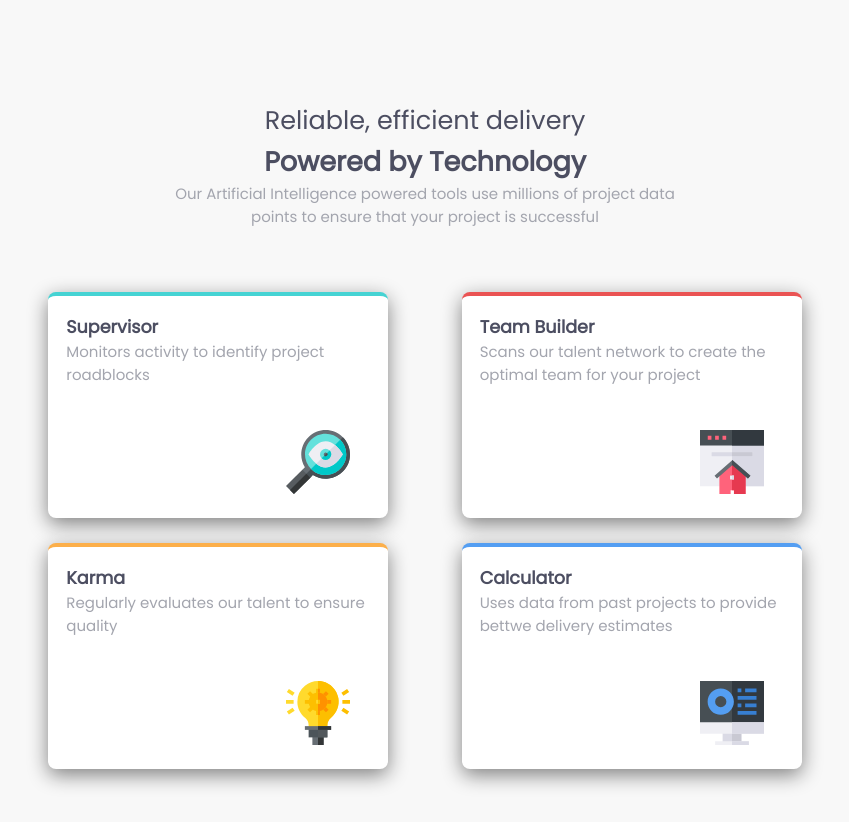
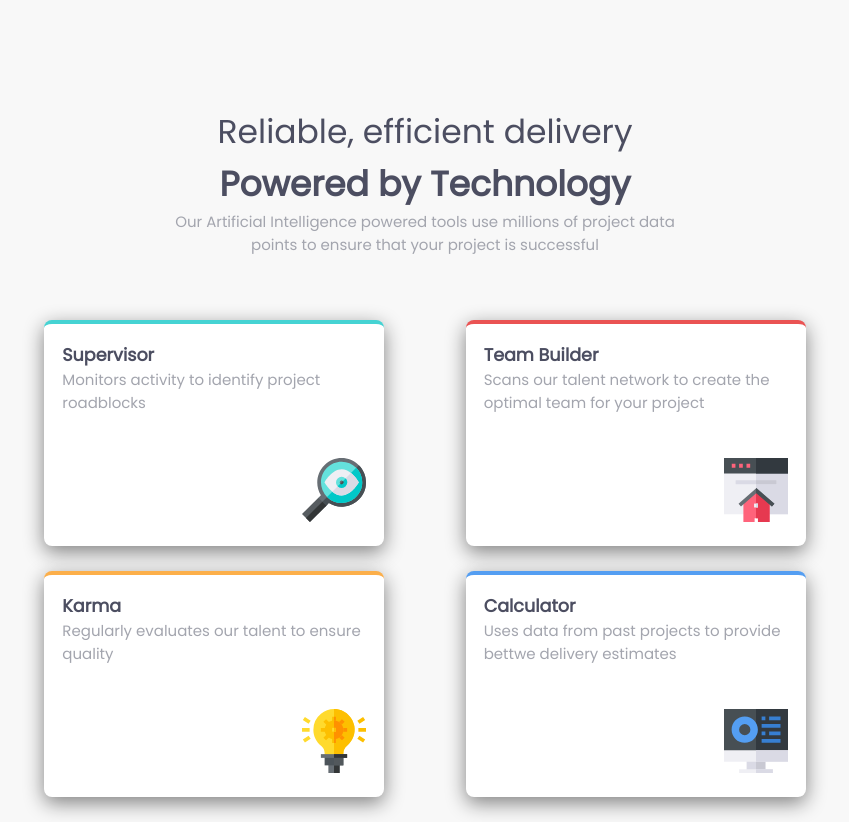
Before and after one commit to javieracevedo/four-card-feature-section, a plain HTML site: page index.html in a window 1280 px wide. Shown: the whole page, without its empty margins (215-1064 px from the left). Before the commit the page ends 800 px from the top, so only its background shows below. Drawn offline with Linux system fonts and the light colour scheme.

Commit message:
Change headins font sizes, add horizontal margins to cards.

```diff
--- a/index.html
+++ b/index.html
@@ -25,25 +25,33 @@
       <div class="card supervisor-card">
         <h3>Supervisor</h3>
         <p>Monitors activity to identify project roadblocks</p>
-        <img src="./images/icon-supervisor.svg"/>
+        <div class="image-container">
+          <img src="./images/icon-supervisor.svg"/>
+        </div>
       </div>
 
       <div class="card team-builder-card">
         <h3>Team Builder</h3>
         <p>Scans our talent network to create the optimal team for your project</p>
-        <img src="./images/icon-team-builder.svg"/>
+        <div class="image-container">
+          <img src="./images/icon-team-builder.svg"/>
+        </div>
       </div>
 
       <div class="card karma-card">
         <h3>Karma</h3>
         <p>Regularly evaluates our talent to ensure quality</p>
-        <img src="./images/icon-karma.svg"/>
+        <div class="image-container">
+          <img src="./images/icon-karma.svg"/>
+        </div>
       </div>
 
       <div class="card calculator-card">
         <h3>Calculator</h3>
         <p>Uses data from past projects to provide bettwe delivery estimates</p>
-        <img src="./images/icon-calculator.svg"/>
+        <div class="image-container">
+          <img src="./images/icon-calculator.svg"/>
+        </div>
       </div>
   </section>
 </body>
--- a/main.css
+++ b/main.css
@@ -30,6 +30,16 @@ body {
   font-size: 1.8em;
 }
 
+@media (min-width: 768px) {
+  .heading {
+    font-size: 2.2em;
+  }
+
+  .sub-heading {
+    font-size: 2.3em;
+  }
+}
+
 .description-container p {
   color: #a3a5ae;
 }
@@ -40,8 +50,6 @@ body {
   justify-content: center;
   flex-flow: row wrap;
 }
-
-
 
 
 @media (min-width: 730px) {
@@ -78,8 +86,13 @@ body {
   box-shadow: 0px 6px 20px grey;
   width: 100%;
   max-width: 340px;
+  margin-right: 12px;
+  margin-left: 12px;
 }
 
+.image-container {
+  text-align: right;
+}
 
 .supervisor-card {
   border-top-color: #45d3d3;
```
